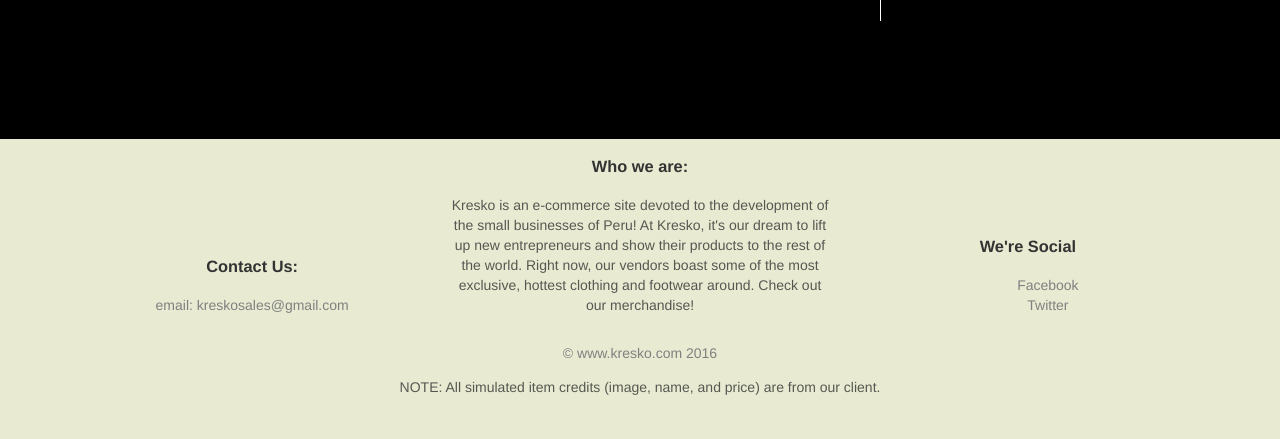
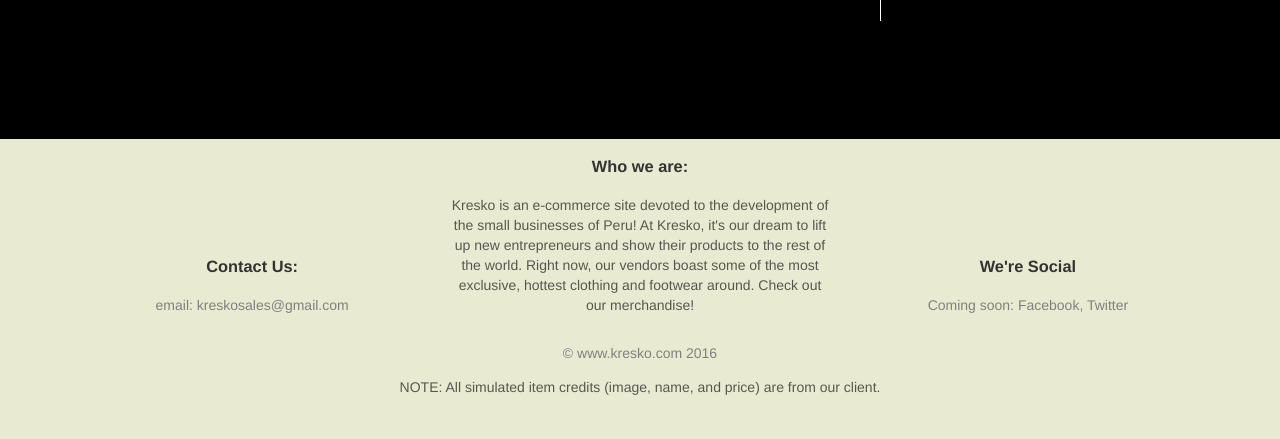
Before and after one commit to bkennet/Kresko, a PHP site: page /pages/bag.php in a window 1280 px wide. Shown: the part 714-1153 px from the top of the page. Run offline with PHP 8.4, Linux system fonts and the light colour scheme.

Commit message:
fixed footer formatting

```diff
--- a/css/main.css
+++ b/css/main.css
@@ -638,7 +638,7 @@ ul {
 	text-align: center;
 }
 
-#social a{
+#social p{
 	color: gray;
 }
 
--- a/includes/footer.php
+++ b/includes/footer.php
@@ -16,10 +16,7 @@
 
 	<div id="social">
 		<h3>We're Social</h3>
-		<ul>
-			<li><a href="#">Facebook</a></li>
-			<li><a href="#">Twitter</a></li>
-		</ul>
+		<p>Coming soon: Facebook, Twitter</p>
 	</div>
 
 	<p id="copyright">&copy; www.kresko.com 2016</p>
```
